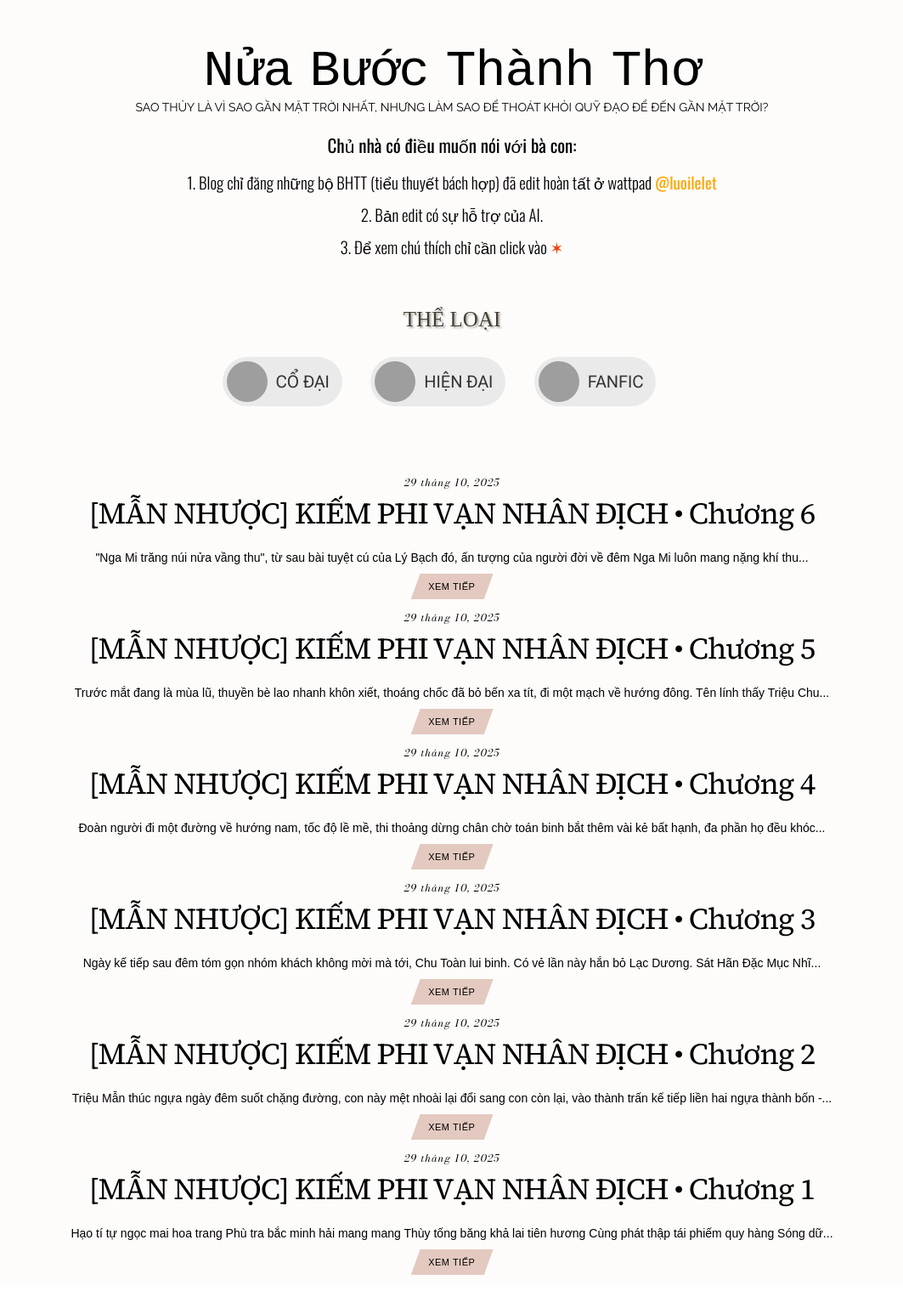
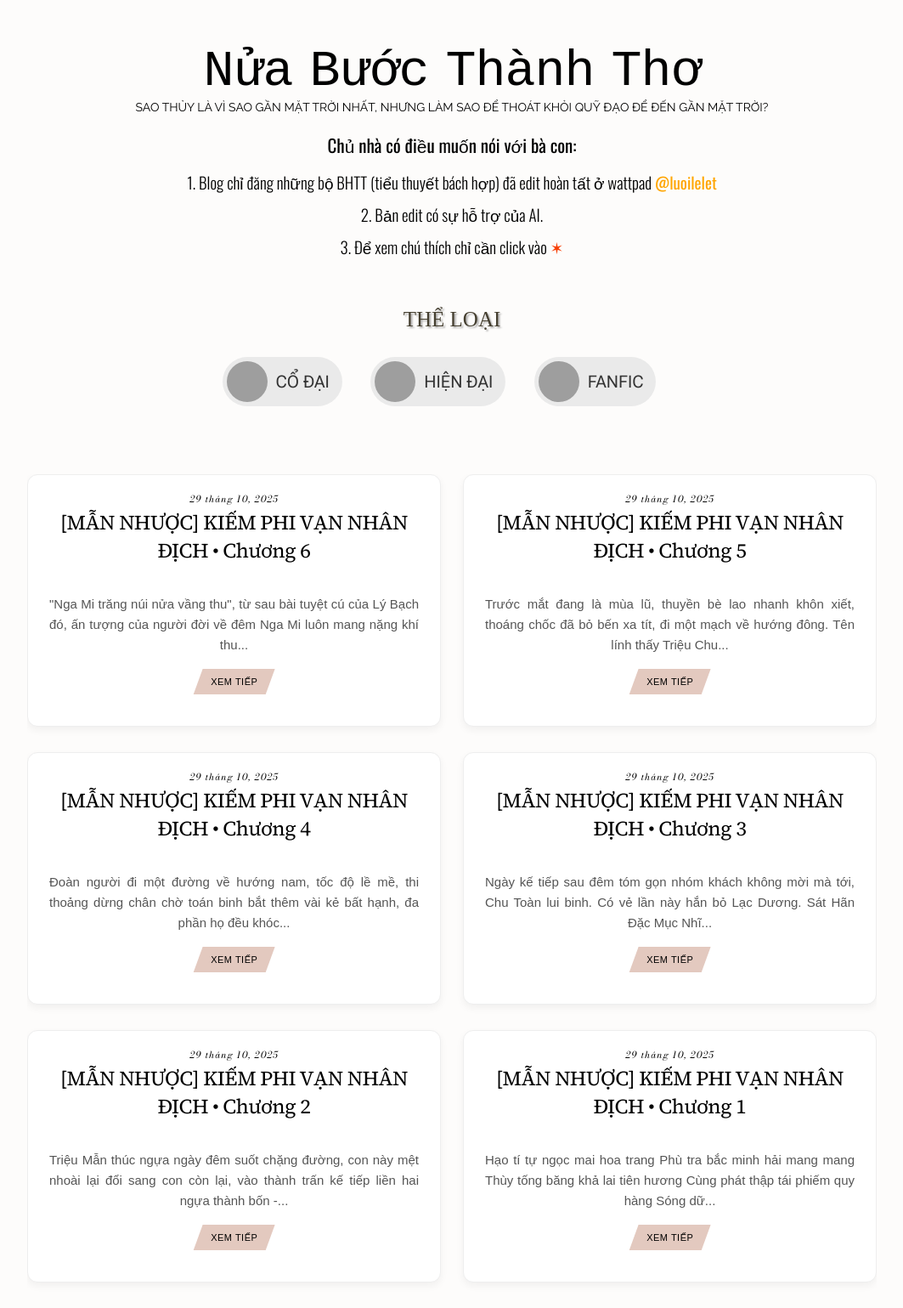
Before and after one commit to nuabuocthanhtho/nuabuocthanhtho.github.io, a Jekyll site: the page built from index.html, in a window 1280 px wide. Shown: the whole page at 85% size, without its empty margins (108-1171 px from the left). Built offline with Jekyll 4.4.1, drawn with Linux system fonts in a browser that asks for light colours; some web fonts are replaced; the list of posts is cut into pages by our own code; before the commit the page ends 1512 px from its top, so only the background shows below that; grey boxes are pictures that could not be loaded.

Commit message:
Update style.css

```diff
--- a/assets/css/style.css
+++ b/assets/css/style.css
@@ -2213,3 +2213,86 @@ text-shadow: 2px 2px 2px rgba(0, 0, 0, 0.3) !important; /* Thêm dòng này đ
   }
 }
 /* --- KẾT THÚC CODE SỬA MÀU LINK --- */
+/* --- BẮT ĐẦU CSS CHO LAYOUT THẺ TRANG CHỦ --- */
+
+/* 1. Container cho toàn bộ lưới bài đăng */
+.post-grid-container {
+  display: flex; /* Dùng Flexbox để chia cột */
+  flex-wrap: wrap; /* Cho phép các thẻ rớt hàng */
+  justify-content: space-between; /* Tạo khoảng cách đều giữa 2 thẻ */
+  width: 100%;
+  margin: 0 auto;
+}
+
+/* 2. Style cho từng thẻ (card) */
+.post-card {
+  width: 48.5%; /* Mỗi thẻ chiếm gần 50% để có khoảng hở ở giữa */
+  margin-bottom: 30px; /* Khoảng cách giữa các hàng */
+  background: #ffffff; /* Màu nền trắng cho thẻ */
+  border: 1px solid #eee; /* Viền mỏng */
+  border-radius: 12px; /* << YÊU CẦU GÓC BO TRÒN >> */
+  box-shadow: 0 4px 10px rgba(0,0,0,0.05); /* Đổ bóng nhẹ */
+  overflow: hidden; /* Bắt buộc để bo góc cả hình ảnh bên trong */
+  display: flex; /* Giúp thẻ co giãn theo nội dung */
+  flex-direction: column; /* Xếp hình ảnh bên trên, nội dung bên dưới */
+  transition: transform 0.3s ease, box-shadow 0.3s ease;
+}
+
+/* Hiệu ứng khi di chuột vào thẻ */
+.post-card:hover {
+  transform: translateY(-5px); /* Nhấc thẻ lên một chút */
+  box-shadow: 0 8px 15px rgba(0,0,0,0.1);
+}
+
+/* 3. Style cho hình ảnh của thẻ */
+/* Ghi đè style .post-thumb cũ (500px) bằng tỉ lệ 16:9 */
+.post-card .postthumb .post-thumb {
+  width: 100%;
+  padding-bottom: 56.25% !important; /* Tỉ lệ 16:9 */
+  height: 0; /* Cần thiết khi dùng padding-bottom % */
+  background-size: cover;
+  background-position: center;
+}
+
+/* 4. Style cho nội dung bên dưới ảnh */
+.card-content {
+  padding: 20px 25px 25px 25px; /* Khoảng đệm cho nội dung */
+  display: flex;
+  flex-direction: column;
+  flex-grow: 1; /* Giúp các thẻ trên cùng 1 hàng cao bằng nhau */
+}
+
+/* 5. Tùy chỉnh các thành phần bên trong thẻ */
+.card-content .home-date {
+  font-size: 11px; /* Cho ngày tháng nhỏ lại */
+}
+
+.card-content .home-title {
+  font-size: 24px; /* Có thể chỉnh cỡ chữ tiêu đề ở đây */
+  letter-spacing: -0.5px;
+}
+
+.card-content .home-summary {
+  font-family: 'Karla', sans-serif; /* Dùng font dễ đọc hơn cho trích đoạn */
+  font-size: 15px;
+  color: #555;
+  line-height: 1.6;
+  flex-grow: 1; /* Đẩy nút "Xem tiếp" xuống dưới cùng */
+  margin-top: 15px;
+  margin-bottom: 25px; /* Khoảng cách trước nút */
+}
+
+.card-content .home-button {
+  margin-top: auto; /* Đảm bảo nút "Xem tiếp" luôn ở cuối thẻ */
+  text-align: left; /* Bỏ căn giữa của style gốc */
+}
+
+/* 6. Responsive: Hiển thị 1 cột trên di động (ví dụ: dưới 768px) */
+@media screen and (max-width: 768px) {
+  .post-card {
+    width: 100%; /* Mỗi thẻ chiếm 100% chiều rộng */
+    margin-bottom: 25px;
+  }
+}
+
+/* --- KẾT THÚC CSS CHO LAYOUT THẺ --- */
```
